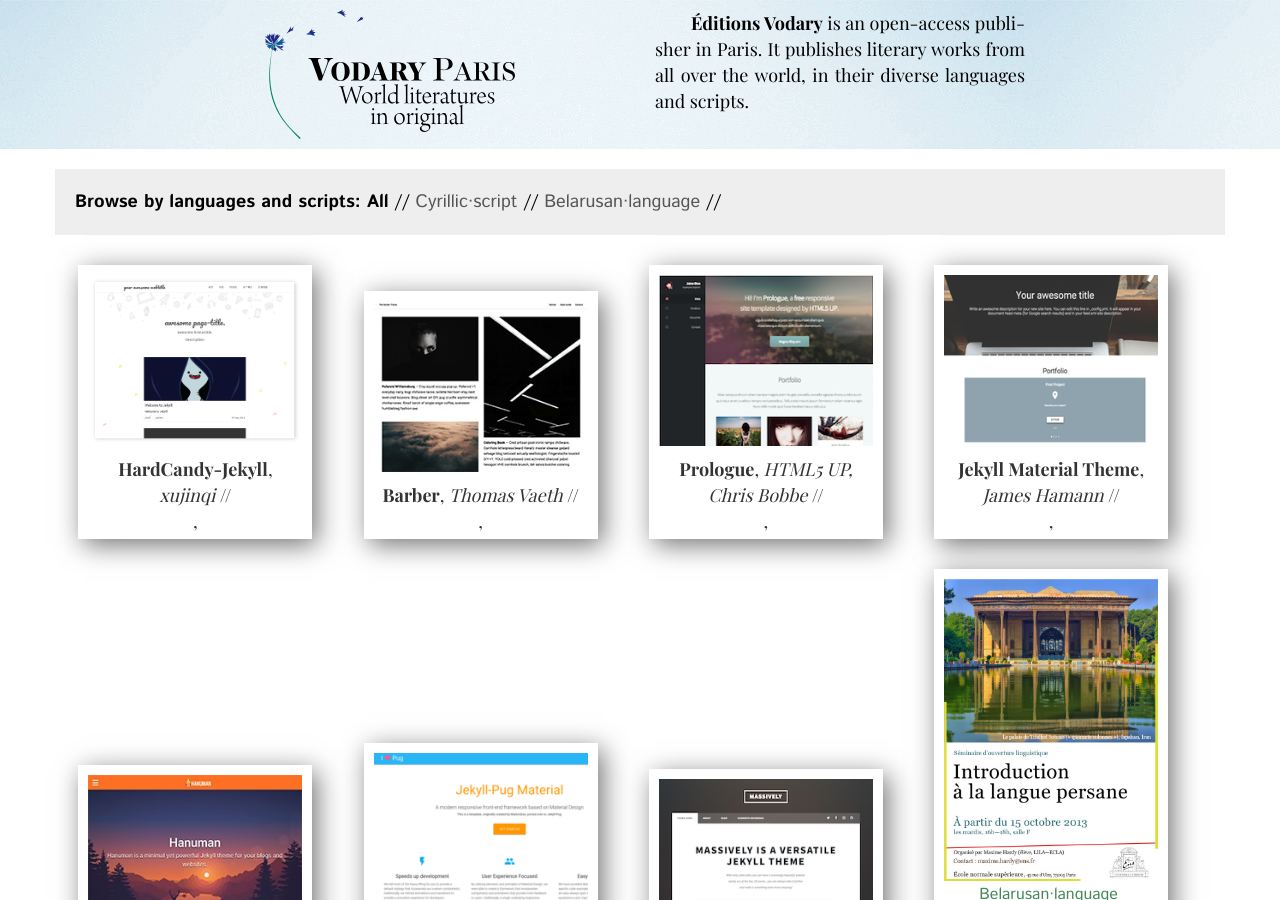
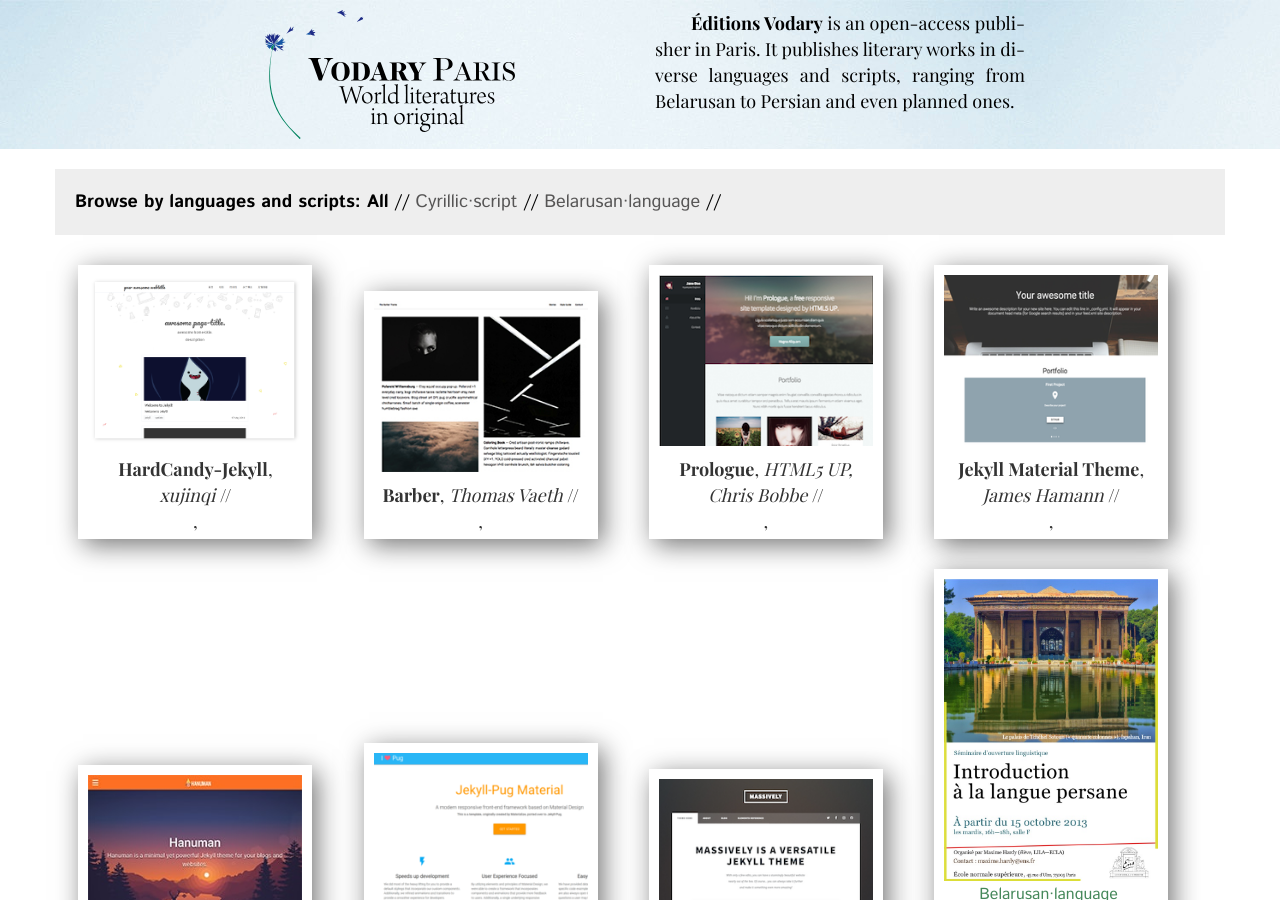
Before and after one commit to mlare/vodary, a Jekyll site: the page built from index.html, in a window 1280 px wide and 900 px high. Built offline with Jekyll 4.4.1, drawn with Linux system fonts in a browser that asks for light colours; some web fonts are replaced; Markdown is read by kramdown in place of the engine named in the settings; the list of posts is cut into pages by our own code.

Commit message:
Update _config.yml

```diff
--- a/_config.yml
+++ b/_config.yml
@@ -1,6 +1,6 @@
 name: Éditions Vodary, Paris
 url: https://vodary.paris.fr
-description: <strong>Éditions Vodary</strong> is an open-access pub­li­sher in Paris. It pub­li­shes li­te­ra­ry works from all over the world, in their di­verse lan­guages and scripts.
+description: <strong>Éditions Vodary</strong> is an open-access pub­li­sher in Paris. It pub­li­shes li­te­ra­ry works in di­verse lan­guages and scripts, ran­ging from Be­la­ru­san to Per­sian and even planned ones.
 
 permalink: /book/:title/
 
```
